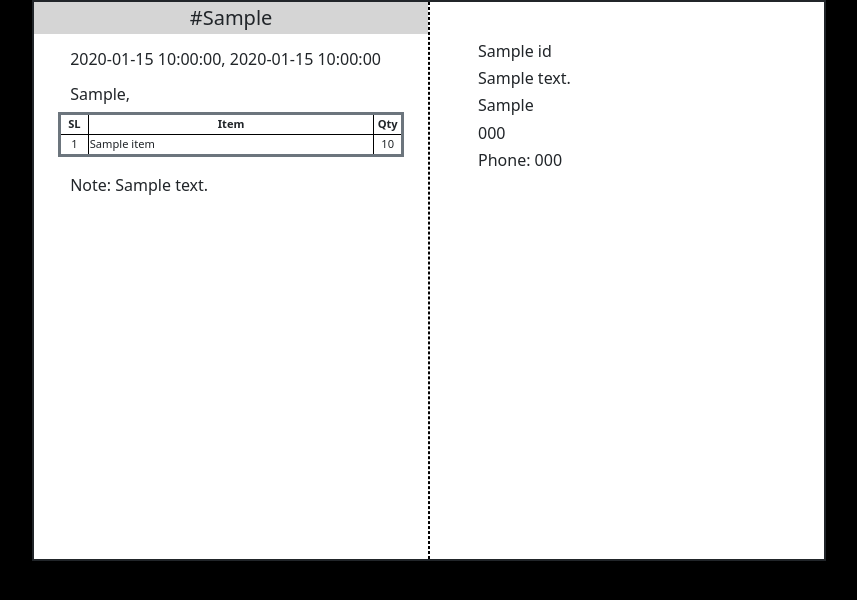
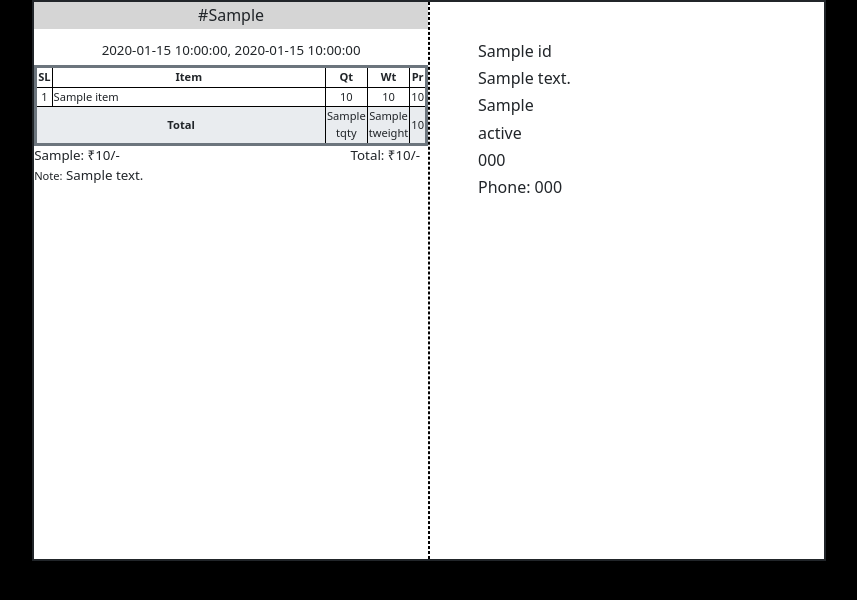
Before and after one commit to irfankpr/csv2pdf_flask, a Flask app: template templates/result.html in a window 1280 px wide. Shown: the top 600 px of the page, without its empty margins (211-1068 px from the left). Run offline with Flask 3, Linux system fonts and the light colour scheme; the template is opened without the code that fills it: most values are stand-ins (such as "Sample title", 1, 10 or a date in 2020).

Commit message:
changes in lauout as client req

```diff
--- a/app.py
+++ b/app.py
@@ -36,6 +36,13 @@ def upload_file():
             if file:
                 file_content = file.stream.read().decode("utf-8")
                 json_data = csv_to_json(file_content)
+                for order in json_data.values():
+                    Tweight = sum(float(item['Qty']) * float(item['Weight']) for item in order)
+                    Tqty = sum(int(item['Qty']) for item in order)
+                    Tprice = sum(float(item['Qty']) * float(item['Price']) for item in order)
+                    order[0]['Tweight'] = round(Tweight, 3)
+                    order[0]['Tqty'] = Tqty
+                    order[0]['Tprice'] = Tprice
                 return render_template('result.html', json_data=json_data)
 
         return render_template('index.html')
@@ -45,4 +52,4 @@ def upload_file():
 
 
 if __name__ == '__main__':
-    app.run(debug=False)
+    app.run(debug=True)
--- a/templates/result.html
+++ b/templates/result.html
@@ -4,7 +4,7 @@
 <head>
     <meta charset="UTF-8">
     <meta name="viewport" content="width=device-width, initial-scale=1.0">
-    <title>Title</title>
+    <title>BookLove-CSV2PDF</title>
     <meta charset="utf-8" />
     <meta name="viewport" content="width=device-width, initial-scale=1, shrink-to-fit=no" />
     <link href="https://cdn.jsdelivr.net/npm/bootstrap@5.3.2/dist/css/bootstrap.min.css" rel="stylesheet"
@@ -16,27 +16,39 @@
 
 
         {% for order_no , order in json_data.items() %}
-        <div class="order container row p-0 m-0 justify-content-center border border-dark border-2 " style="{% if order|length > 10 %} height: calc(297mm); {% elif order|length <= 10 %} height: calc(297mm / 2); {% endif %}">
+        <div class="order container row p-0 m-0 justify-content-center border border-dark border-2" style="{% if order|length > 10 %} height: calc(297mm); {% elif order|length <= 10 %} height: calc(297mm / 2); {% endif %}">
             <div class="left container-fluid p-0 m-0">
-                <div class="data-header">
-                    <h5 class="col-12  text-center p-1 hilite">#{{order_no}}<span></span></h5>
-                    <div class="col-12 px-4 container-fluid p-0 m-0">
-                        <div class="col-12 container-fluid row m-0 p-0">
-                            <h6 class="col-12 my-2">{{order[0].Date}}, {{order[0].Time}}</h6>
-                            <h6 class="col-12 my-2">{{order[0]['Delivery method'] }}, </h6>
+                <div class="data-header ">
+                    <h6 class="col-12  text-center p-1 hilite">#{{order_no}}<span></span></h6>
+                    <div class="col-12 container-fluid row p-0 m-0">
+                        <div class="col-12 container-fluid row m-0 p-0 ">
+                            <span style="font-size: smaller;" class="col-12 my-1 text-center">{{order[0].Date}}, {{order[0].Time}}</span>
                         </div>
 
                         <table class=" container col-12 border-3 border-secondary" >
-                            <tr class="text-center"> <th class="col-1">SL</th> <th>Item</th> <th class="col-1">Qty</th> </tr>
+                            <tr class="text-center"> <th class="">SL</th> <th>Item</th> <th class="">Qt</th> <th>Wt</th> <th>Pr</th> </tr>
 
                             {% for item in order %}
-                            <tr> <td class="col-1 text-center col-1">{{ loop.index }}</td> <td class="col-10">{{ item['Item'] }}</td> <td class="text-center col-1">{{ item['Qty'] }}</td> </tr>
+                            <tr> <td class=" text-center">{{ loop.index }}</td> <td class="col-10">{{ item['Item'] }}</td> <td class="text-center">{{ item['Qty'] }}</td>
+                                <td class="text-center">{{ item['Weight']}}</td><td class="text-center">{{ item['Price']|int  }}</td>
+                            </tr>
                             {% endfor %}
+
+                            <tr class="bg-body-secondary">
+                                <th colspan="2" class="text-center">Total</th>
+                                <td class="text-center">{{ order[0]['Tqty'] }}</td>
+                                <td class="text-center">{{ order[0]['Tweight'] }}</td>
+                                <td class="text-center">{{ order[0]['Tprice']|int }}</td>
+                            </tr>
 
 
                         </table>
-                        <div class="col-12 container-fluid row">
-                            <p class="mt-3 text-ellipsis"><span class="h6">Note:</span>  {{order[0]["Note from customer"] }} </p>
+                        <div class="comtainer row m-0 p-0 ">
+                            <p class="col-6 m-0 p-0" style="font-size: smaller;">{{order[0]['Delivery method'] }}: ₹{{order[0]['Shipping rate']|int }}/-</p>
+                            <p class="col-6 m-0 px-2 text-end" style="font-size: smaller;">Total: ₹{{order[0]['Total']|int }}/-</p>
+                        </div>
+                        <div class="comtainer row m-0 p-0">
+                            <p style="font-size: smaller;" class="text-ellipsis m-0 p-0"><span style="font-size: smaller;">Note:</span> {{order[0]["Note from customer"] }} </p>
                         </div>
                     </div>
                 </div>
@@ -47,6 +59,7 @@
                     <p class="col-12 h6">{{order[0]["Recipient name"] }}</p>
                     <p class="col-12 h6 ">{{order[0]["Delivery address"] | replace(')', ") ") }}</p>
                     <p class="col-12 h6">{{order[0]["Delivery city"] }}</p>
+                    <p class="col-12 h6">{{order[0]["Delivery state"] }}</p>
                     <p class="col-12 h6">{{order[0]["Delivery ZIP/postal code"]|replace('"', '') }}</p>
                     <p class="col-12 h6  rounded">Phone: {{order[0]["Recipient phone no."]|replace('"', '') }}</p>
                     </div>
```
